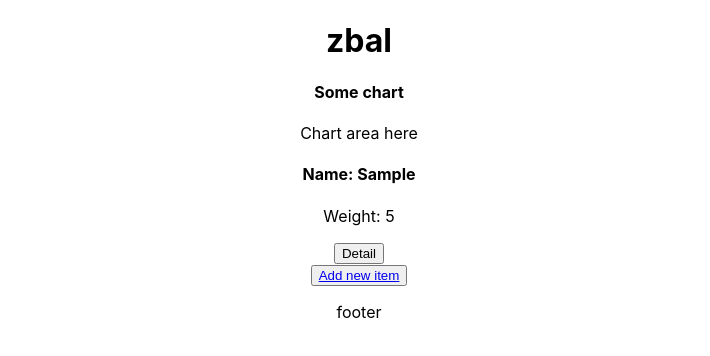
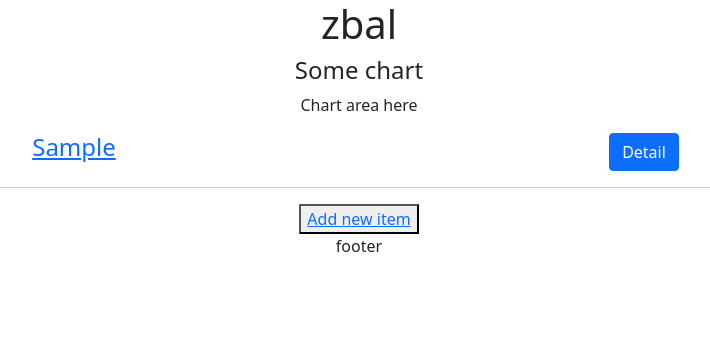
Before and after one commit to gstibi/zbal, a React (Create React App) app in the folder zbal-pwa/: page /addItem in a window 1280 px wide. Both pictures are taken after typing "Sample", "5" into the empty fields and a click on the input "Save item". Shown: the top 356 px of the page, without its empty margins (281-991 px from the left). Built offline with nearby package versions, Linux system fonts and the light colour scheme.

Commit message:
added bootstrap

```diff
--- a/zbal-pwa/package.json
+++ b/zbal-pwa/package.json
@@ -6,6 +6,7 @@
     "@testing-library/jest-dom": "^5.12.0",
     "@testing-library/react": "^11.2.7",
     "@testing-library/user-event": "^12.8.3",
+    "bootstrap": "^5.0.1",
     "framer-motion": "^4.1.17",
     "idb-keyval": "^5.0.6",
     "lodash": "^4.17.21",
--- a/zbal-pwa/src/App.js
+++ b/zbal-pwa/src/App.js
@@ -4,6 +4,7 @@ import { BrowserRouter as Router, Route, Switch} from 'react-router-dom'
 import { useState, useEffect } from 'react'
 import  { createStore, set, values, del } from 'idb-keyval'
 import _ from 'lodash'
+import 'bootstrap/dist/css/bootstrap.min.css'
 
 import Header from './components/Header'
 import ChartArea from './components/ChartArea'
@@ -64,7 +65,7 @@ function App() {
                         <AddItem onAdd={addItem}/>
                     </Route>
                     <Route path='/item/:id'>
-                        <ItemDetail onDelete={deleteItem} itemsStore={itemsStore}/>
+                        <ItemDetail onDelete={deleteItem} itemsStore={itemsStore} items={items}/>
                     </Route>
                 </Switch>
 
--- a/zbal-pwa/src/components/Item.js
+++ b/zbal-pwa/src/components/Item.js
@@ -2,13 +2,19 @@ import { Link } from 'react-router-dom'
 
 function Item({ item }) {
     return (
-        <div>
-            <h4>Name: {item.name}</h4>
-            <p>Weight: {item.weight}</p>
-            <Link to={'/item/' + item.id}>
-                <button>Detail</button>
-            </Link>
-        </div>
+        <Link to={'/item/' + item.id}>
+            <div className='container-md'>
+                <div className='row'>
+                    <div className='col-6'>
+                        <h4>{item.name}</h4>
+                    </div>
+                    <div className='col-6'>
+                        <button className='btn btn-primary'>Detail</button>
+                    </div>
+                </div>
+                <hr></hr>
+            </div>
+        </Link>
     )
 }
 
```
Also changed, not shown: zbal-pwa/src/components/ItemDetail.js (line endings or trailing spaces), 1 other file (tests, documents, lock files or other folders).
